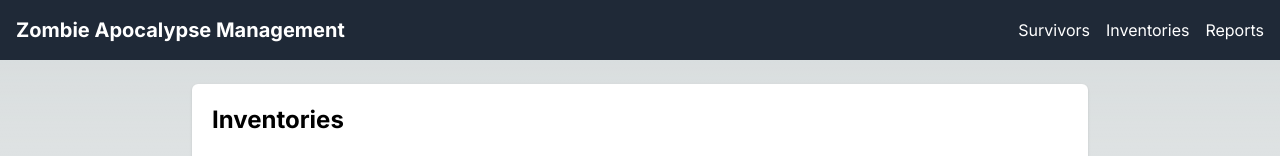
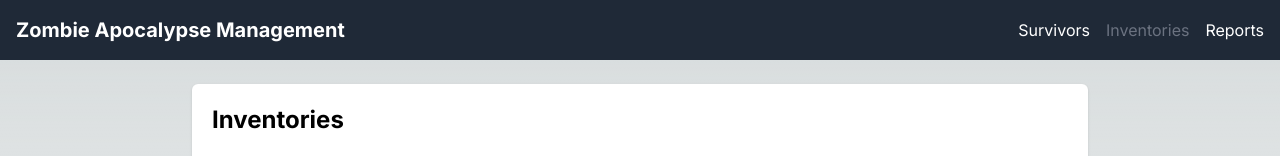
Before and after one commit to gpbaculio/fe-challenge-ramcor, a Next.js app: page /inventories in a window 1280 px wide. Shown: the top 156 px of the page. Built offline with nearby package versions, Linux system fonts and the light colour scheme.

Commit message:
active indicator

```diff
--- a/src/components/Header.tsx
+++ b/src/components/Header.tsx
@@ -1,7 +1,10 @@
+"use client";
 import Link from "next/link";
+import { usePathname } from "next/navigation";
 import React from "react";
 
 const Header = () => {
+  const pathname = usePathname();
   return (
     <header className="bg-gray-800 text-white p-4">
       <div className="max-w-7xl mx-auto flex justify-between items-center">
@@ -11,17 +14,38 @@ const Header = () => {
         <nav>
           <ul className="flex space-x-4">
             <li>
-              <Link href="/survivors" className="hover:text-gray-300">
+              <Link
+                href="/survivors"
+                className={
+                  pathname === "/survivors"
+                    ? "text-gray-500"
+                    : "hover:text-gray-300"
+                }
+              >
                 Survivors
               </Link>
             </li>
             <li>
-              <Link href="/inventories" className="hover:text-gray-300">
+              <Link
+                href="/inventories"
+                className={
+                  pathname === "/inventories"
+                    ? "text-gray-500"
+                    : "hover:text-gray-300"
+                }
+              >
                 Inventories
               </Link>
             </li>
             <li>
-              <Link href="/reports" className="hover:text-gray-300">
+              <Link
+                href="/reports"
+                className={
+                  pathname === "/reports"
+                    ? "text-gray-500"
+                    : "hover:text-gray-300"
+                }
+              >
                 Reports
               </Link>
             </li>
```
